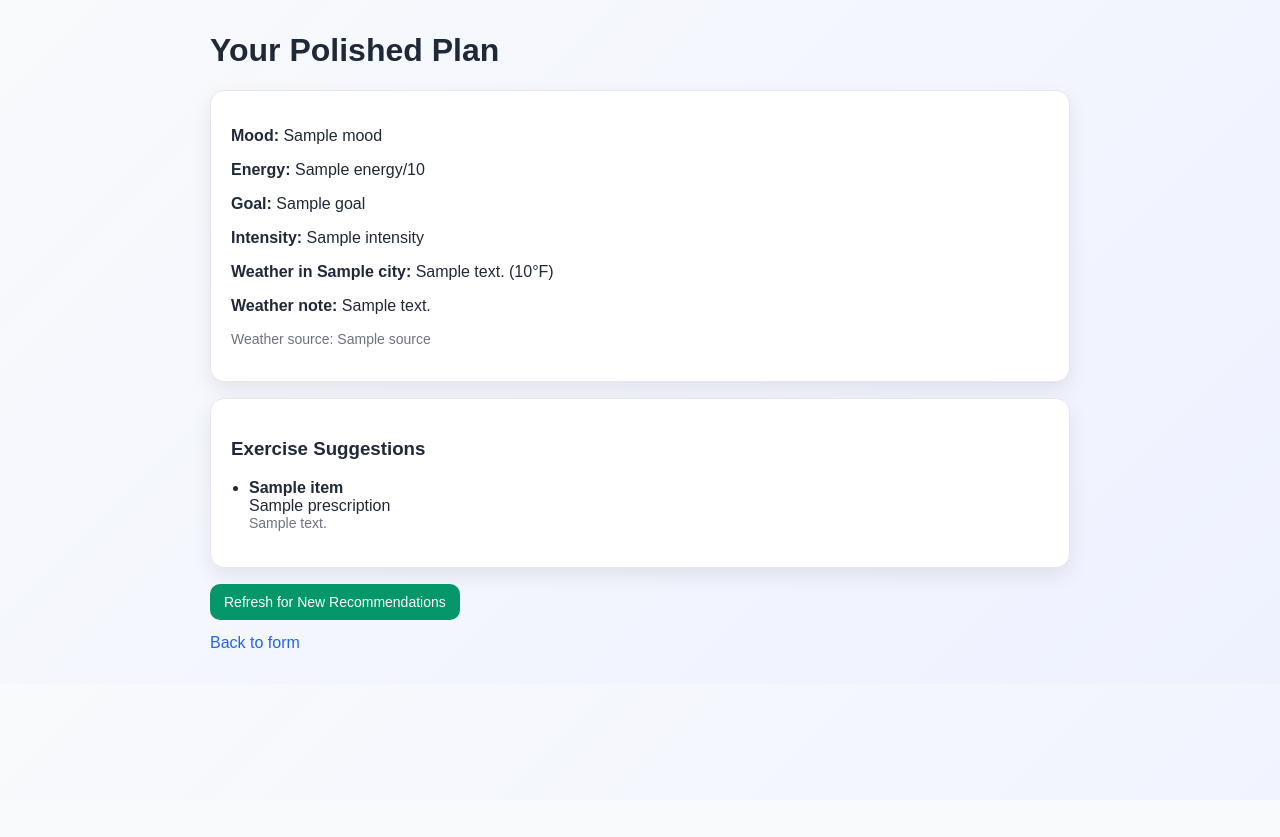
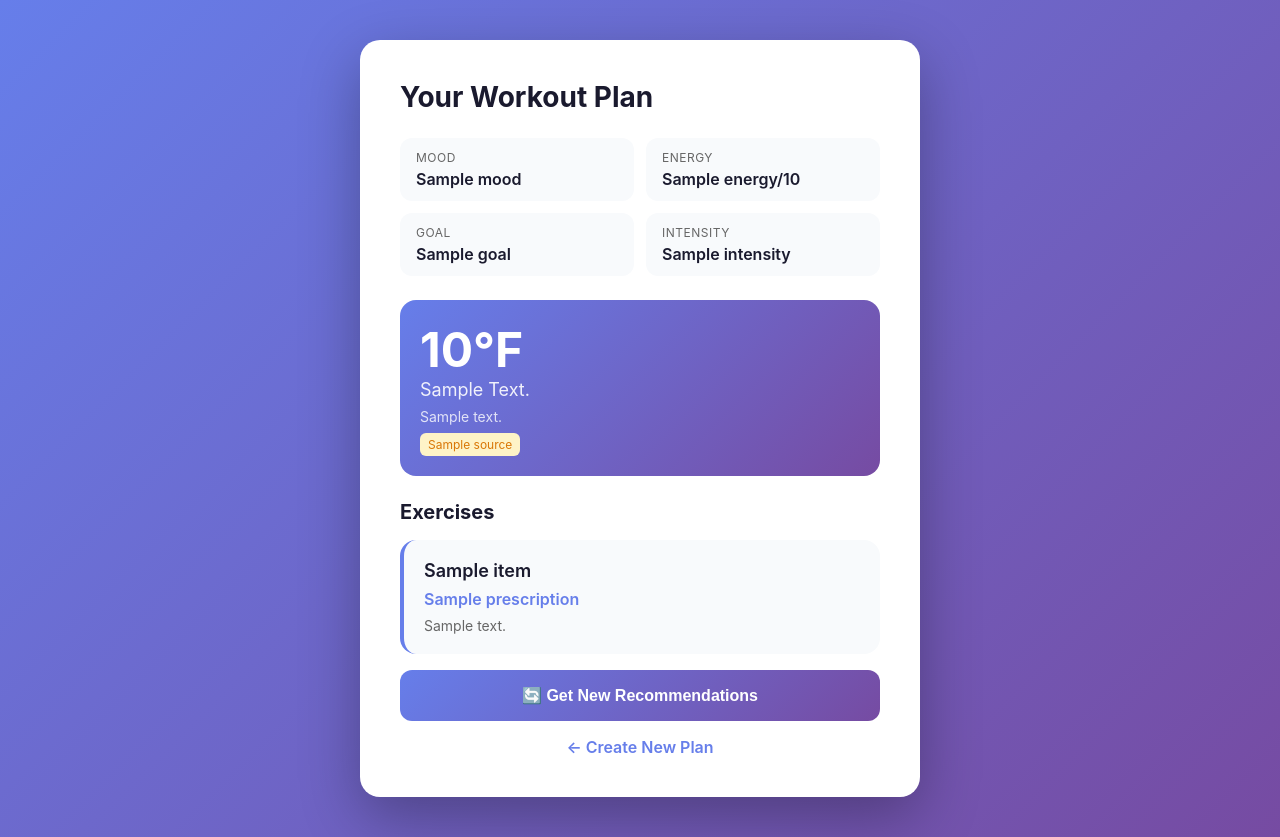
Before and after one commit to ccdcaroline/oim3640, a Flask app: template Projects/Final-Project/helloflask/polished/templates/plan.html in a window 1280 px wide. Before the commit the page ends 648 px from the top, so only its background shows below. Run offline with Flask 3, Linux system fonts and the light colour scheme; the template is opened without the code that fills it: most values are stand-ins (such as "Sample title", 1, 10 or a date in 2020).

Commit message:
finished final

```diff
--- a/Projects/Final-Project/helloflask/polished/app.py
+++ b/Projects/Final-Project/helloflask/polished/app.py
@@ -9,8 +9,14 @@ load_dotenv('.env')
 
 app = Flask(__name__)
 
+# Debug: Print API key status on startup
 OPENWEATHER_API_KEY = os.getenv("OPENWEATHER_API_KEY", "")
 API_NINJAS_KEY = os.getenv("API_NINJAS_KEY", "")
+
+print(f"=== API Keys Loaded ===")
+print(f"OPENWEATHER_API_KEY: {'SET' if OPENWEATHER_API_KEY else 'MISSING'}")
+print(f"API_NINJAS_KEY: {'SET' if API_NINJAS_KEY else 'MISSING'}")
+print(f"========================")
 
 FALLBACK_EXERCISES = {
     "strength": [
@@ -53,6 +59,9 @@ def energy_to_intensity(energy, mood):
 
 
 def get_weather(city):
+    print(f"=== get_weather called with city: {city} ===")
+    print(f"OPENWEATHER_API_KEY present: {bool(OPENWEATHER_API_KEY)}")
+
     if not OPENWEATHER_API_KEY:
         return {
             "source": "demo",
@@ -75,13 +84,16 @@ def get_weather(city):
         has_bad_weather = any(word in description for word in bad_weather_words)
         extreme_temp = temp_f < 40 or temp_f > 92
 
-        return {
+        result = {
             "source": "openweather",
             "description": description,
             "temp_f": round(temp_f, 1),
             "good_for_outdoor": not (has_bad_weather or extreme_temp),
         }
-    except Exception:
+        print(f"Weather result: {result}")
+        return result
+    except Exception as e:
+        print(f"Weather API error: {e}")
         return {
             "source": "fallback",
             "description": "weather unavailable",
@@ -91,6 +103,9 @@ def get_weather(city):
 
 
 def fetch_exercises(goal):
+    print(f"=== fetch_exercises called with goal: {goal} ===")
+    print(f"API_NINJAS_KEY present: {bool(API_NINJAS_KEY)}")
+
     goal_to_muscle = {
         "strength": "chest",
         "fat loss": "abdominals",
@@ -99,6 +114,7 @@ def fetch_exercises(goal):
     muscle = goal_to_muscle.get(goal, "chest")
 
     if not API_NINJAS_KEY:
+        print("Using fallback exercises (no API key)")
         return random.sample(FALLBACK_EXERCISES[goal], k=3)
 
     try:
@@ -110,6 +126,7 @@ def fetch_exercises(goal):
         data = r.json()
 
         if not data:
+            print("Ninjas API returned empty, using fallback")
             return random.sample(FALLBACK_EXERCISES[goal], k=3)
 
         cleaned = []
@@ -121,8 +138,11 @@ def fetch_exercises(goal):
                 }
             )
 
-        return random.sample(cleaned, k=min(3, len(cleaned)))
-    except Exception:
+        result = random.sample(cleaned, k=min(3, len(cleaned)))
+        print(f"Got {len(cleaned)} exercises from API, returning {len(result)}")
+        return result
+    except Exception as e:
+        print(f"Ninjas API error: {e}")
         return random.sample(FALLBACK_EXERCISES[goal], k=3)
 
 
--- a/Projects/Final-Project/helloflask/polished/templates/plan.html
+++ b/Projects/Final-Project/helloflask/polished/templates/plan.html
@@ -1,76 +1,205 @@
 <!doctype html>
 <html>
 <head>
-  <title>Polished Daily Plan</title>
+  <title>Your Workout Plan - FitPlan</title>
+  <meta name="viewport" content="width=device-width, initial-scale=1">
   <style>
+    * {
+      box-sizing: border-box;
+    }
     body {
-      font-family: Arial, sans-serif;
-      max-width: 860px;
-      margin: 32px auto;
-      padding: 0 16px;
-      background: linear-gradient(135deg, #f8fafc, #eef2ff);
-      color: #1f2937;
+      font-family: -apple-system, BlinkMacSystemFont, 'Segoe UI', Roboto, Oxygen, Ubuntu, sans-serif;
+      max-width: 600px;
+      margin: 0 auto;
+      padding: 40px 20px;
+      background: linear-gradient(135deg, #667eea 0%, #764ba2 100%);
+      min-height: 100vh;
     }
-    .card {
+    .container {
       background: white;
-      border-radius: 14px;
-      border: 1px solid #e5e7eb;
-      box-shadow: 0 8px 20px rgba(0,0,0,0.08);
+      border-radius: 20px;
+      box-shadow: 0 20px 60px rgba(0,0,0,0.3);
+      padding: 40px;
+    }
+    h1 {
+      margin: 0 0 24px 0;
+      color: #1a1a2e;
+      font-size: 28px;
+      font-weight: 700;
+    }
+    h2 {
+      margin: 24px 0 16px 0;
+      color: #1a1a2e;
+      font-size: 20px;
+    }
+    .info-grid {
+      display: grid;
+      grid-template-columns: 1fr 1fr;
+      gap: 12px;
+      margin-bottom: 24px;
+    }
+    .info-item {
+      background: #f8fafc;
+      padding: 12px 16px;
+      border-radius: 12px;
+    }
+    .info-label {
+      font-size: 12px;
+      color: #666;
+      text-transform: uppercase;
+      letter-spacing: 0.5px;
+    }
+    .info-value {
+      font-size: 16px;
+      font-weight: 600;
+      color: #1a1a2e;
+      margin-top: 4px;
+    }
+    .weather-card {
+      background: linear-gradient(135deg, #667eea 0%, #764ba2 100%);
+      color: white;
       padding: 20px;
-      margin-top: 16px;
+      border-radius: 16px;
+      margin-bottom: 24px;
     }
-    .muted { color: #6b7280; font-size: 14px; }
-    ul { padding-left: 18px; }
-    li { margin-bottom: 12px; }
-    .exercise-name { font-weight: 600; }
+    .weather-card .temp {
+      font-size: 48px;
+      font-weight: 700;
+    }
+    .weather-card .desc {
+      font-size: 18px;
+      opacity: 0.9;
+    }
+    .weather-card .note {
+      font-size: 14px;
+      opacity: 0.8;
+      margin-top: 8px;
+    }
+    .exercise-list {
+      list-style: none;
+      padding: 0;
+      margin: 0;
+    }
+    .exercise-item {
+      background: #f8fafc;
+      padding: 20px;
+      border-radius: 16px;
+      margin-bottom: 16px;
+      border-left: 4px solid #667eea;
+    }
+    .exercise-name {
+      font-size: 18px;
+      font-weight: 600;
+      color: #1a1a2e;
+    }
+    .exercise-prescription {
+      font-size: 16px;
+      color: #667eea;
+      font-weight: 600;
+      margin: 8px 0;
+    }
+    .exercise-note {
+      font-size: 14px;
+      color: #666;
+    }
+    .source-badge {
+      display: inline-block;
+      font-size: 12px;
+      padding: 4px 8px;
+      border-radius: 6px;
+      background: #e1e1e1;
+      color: #666;
+      margin-top: 8px;
+    }
+    .source-badge.api {
+      background: #d1fae5;
+      color: #059669;
+    }
+    .source-badge.fallback {
+      background: #fef3c7;
+      color: #d97706;
+    }
     button {
-      margin-top: 16px;
-      background: #059669;
+      width: 100%;
+      background: linear-gradient(135deg, #667eea 0%, #764ba2 100%);
       color: white;
       border: none;
-      border-radius: 10px;
-      padding: 10px 14px;
-      font-size: 14px;
+      border-radius: 12px;
+      padding: 16px;
+      font-size: 16px;
+      font-weight: 600;
       cursor: pointer;
+      transition: transform 0.2s, box-shadow 0.2s;
     }
-    button:hover { background: #047857; }
-    a { color: #2563eb; text-decoration: none; }
+    button:hover {
+      transform: translateY(-2px);
+      box-shadow: 0 8px 20px rgba(102, 126, 234, 0.4);
+    }
+    .back-link {
+      display: block;
+      text-align: center;
+      margin-top: 16px;
+      color: #667eea;
+      text-decoration: none;
+      font-weight: 600;
+    }
+    .back-link:hover {
+      text-decoration: underline;
+    }
   </style>
 </head>
 <body>
-  <h1>Your Polished Plan</h1>
+  <div class="container">
+    <h1>Your Workout Plan</h1>
 
-  <div class="card">
-    <p><strong>Mood:</strong> {{ mood }}</p>
-    <p><strong>Energy:</strong> {{ energy }}/10</p>
-    <p><strong>Goal:</strong> {{ goal }}</p>
-    <p><strong>Intensity:</strong> {{ intensity }}</p>
-    <p><strong>Weather in {{ city }}:</strong> {{ weather.description }} ({{ weather.temp_f }}°F)</p>
-    <p><strong>Weather note:</strong> {{ weather_note }}</p>
-    <p class="muted">Weather source: {{ weather.source }}</p>
+    <div class="info-grid">
+      <div class="info-item">
+        <div class="info-label">Mood</div>
+        <div class="info-value">{{ mood }}</div>
+      </div>
+      <div class="info-item">
+        <div class="info-label">Energy</div>
+        <div class="info-value">{{ energy }}/10</div>
+      </div>
+      <div class="info-item">
+        <div class="info-label">Goal</div>
+        <div class="info-value">{{ goal }}</div>
+      </div>
+      <div class="info-item">
+        <div class="info-label">Intensity</div>
+        <div class="info-value">{{ intensity }}</div>
+      </div>
     </div>
 
-  <div class="card">
-    <h3>Exercise Suggestions</h3>
-    <ul>
+    <div class="weather-card">
+      <div class="temp">{{ weather.temp_f }}°F</div>
+      <div class="desc">{{ weather.description|title }}</div>
+      <div class="note">{{ weather_note }}</div>
+      <span class="source-badge {% if weather.source == 'openweather' %}api{% else %}fallback{% endif %}">
+        {{ weather.source }}
+      </span>
+    </div>
+
+    <h2>Exercises</h2>
+    <ul class="exercise-list">
       {% for item in plan %}
-      <li>
+      <li class="exercise-item">
         <div class="exercise-name">{{ item.name }}</div>
-        <div>{{ item.prescription }}</div>
-        <div class="muted">{{ item.note }}</div>
+        <div class="exercise-prescription">{{ item.prescription }}</div>
+        <div class="exercise-note">{{ item.note }}</div>
       </li>
       {% endfor %}
     </ul>
-  </div>
 
     <form method="post" action="/plan">
       <input type="hidden" name="mood" value="{{ mood }}">
       <input type="hidden" name="energy" value="{{ energy }}">
       <input type="hidden" name="goal" value="{{ goal }}">
       <input type="hidden" name="city" value="{{ city }}">
-    <button type="submit">Refresh for New Recommendations</button>
+      <button type="submit">🔄 Get New Recommendations</button>
     </form>
 
-  <p style="margin-top:14px;"><a href="/">Back to form</a></p>
+    <a href="/" class="back-link">← Create New Plan</a>
+  </div>
 </body>
 </html>
```
Also changed, not shown: Projects/Final-Project/helloflask/polished/templates/home.html (+95 -45 lines). Lines whose indentation alone changed are shown as unchanged.
